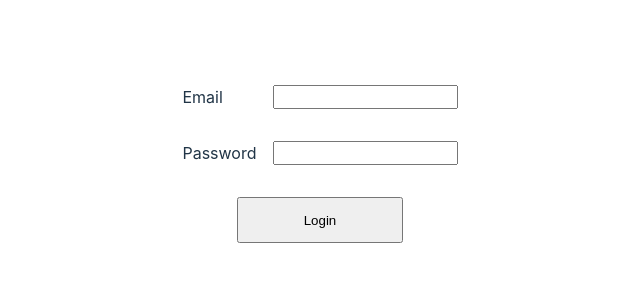
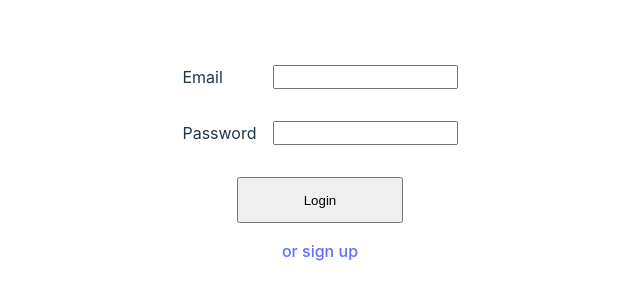
Before and after one commit to tapegram/refbot, a React (Vite) app: page /login in a window 1280 px wide. Shown: the part 252-552 px from the top of the page, without its empty margins (320-960 px from the left). Built offline with nearby package versions, Linux system fonts and the light colour scheme.

Commit message:
Include links between signup and login

```diff
--- a/package.json
+++ b/package.json
@@ -11,6 +11,7 @@
   },
   "dependencies": {
     "react": "^18.2.0",
+    "react-cookies": "^0.1.1",
     "react-dom": "^18.2.0",
     "react-query": "^3.39.3",
     "react-router-dom": "^6.22.3"
--- a/src/App.css
+++ b/src/App.css
@@ -106,3 +106,11 @@
   width: 60%;
   justify-self: center;
 }
+
+.simple-form .loginSignupSwitch {
+  width: 100%;
+  margin-top: 0;
+  display: flex;
+  flex-flow: row nowrap;
+  justify-content: center;
+}
--- a/src/features/users/components/login.tsx
+++ b/src/features/users/components/login.tsx
@@ -1,5 +1,5 @@
 import { useState } from "react";
-import { useNavigate } from "react-router-dom";
+import { Link, useNavigate } from "react-router-dom";
 
 type Inputs = {
   email: string;
@@ -16,10 +16,12 @@ const Login = () => {
     const value = event.target.value;
     setInputs((values) => ({ ...values, [name]: value }));
   }
+
   async function submit(event: React.FormEvent<HTMLFormElement>) {
     event.preventDefault();
     const options = {
       method: "POST",
+      credentials: "include" as RequestCredentials,
       headers: {
         "Content-Type": "application/json",
       },
@@ -60,6 +62,9 @@ const Login = () => {
       <div className="submitGroup">
         <input type="submit" value="Login" disabled={formErrors.length > 0} />
       </div>
+      <div className="loginSignupSwitch">
+        <Link to="/signup">or sign up</Link>
+      </div>
     </form>
   );
 };
--- a/src/features/users/components/signup.tsx
+++ b/src/features/users/components/signup.tsx
@@ -1,5 +1,5 @@
 import { useState } from "react";
-import { useNavigate } from "react-router-dom";
+import { Link, useNavigate } from "react-router-dom";
 
 type Inputs = {
   email: string;
@@ -53,6 +53,7 @@ const SignUp = () => {
           type="password"
           id="password"
           name="password"
+          autoComplete="current-password"
           required
           onChange={onChange}
         />
@@ -60,6 +61,9 @@ const SignUp = () => {
       <div className="submitGroup">
         <input type="submit" value="Sign Up" disabled={formErrors.length > 0} />
       </div>
+      <div className="loginSignupSwitch">
+        <Link to="/login">or login</Link>
+      </div>
     </form>
   );
 };
--- a/src/features/users/domain.ts
+++ b/src/features/users/domain.ts
@@ -1,7 +1,6 @@
 export type AuthStatus = User | "anonymous";
 export type User = {
   id: string;
-  email: string;
 };
 
 export function getUserId(auth: AuthStatus): string {
```
Also changed, not shown: 2 other files (tests, documents, lock files or other folders).
